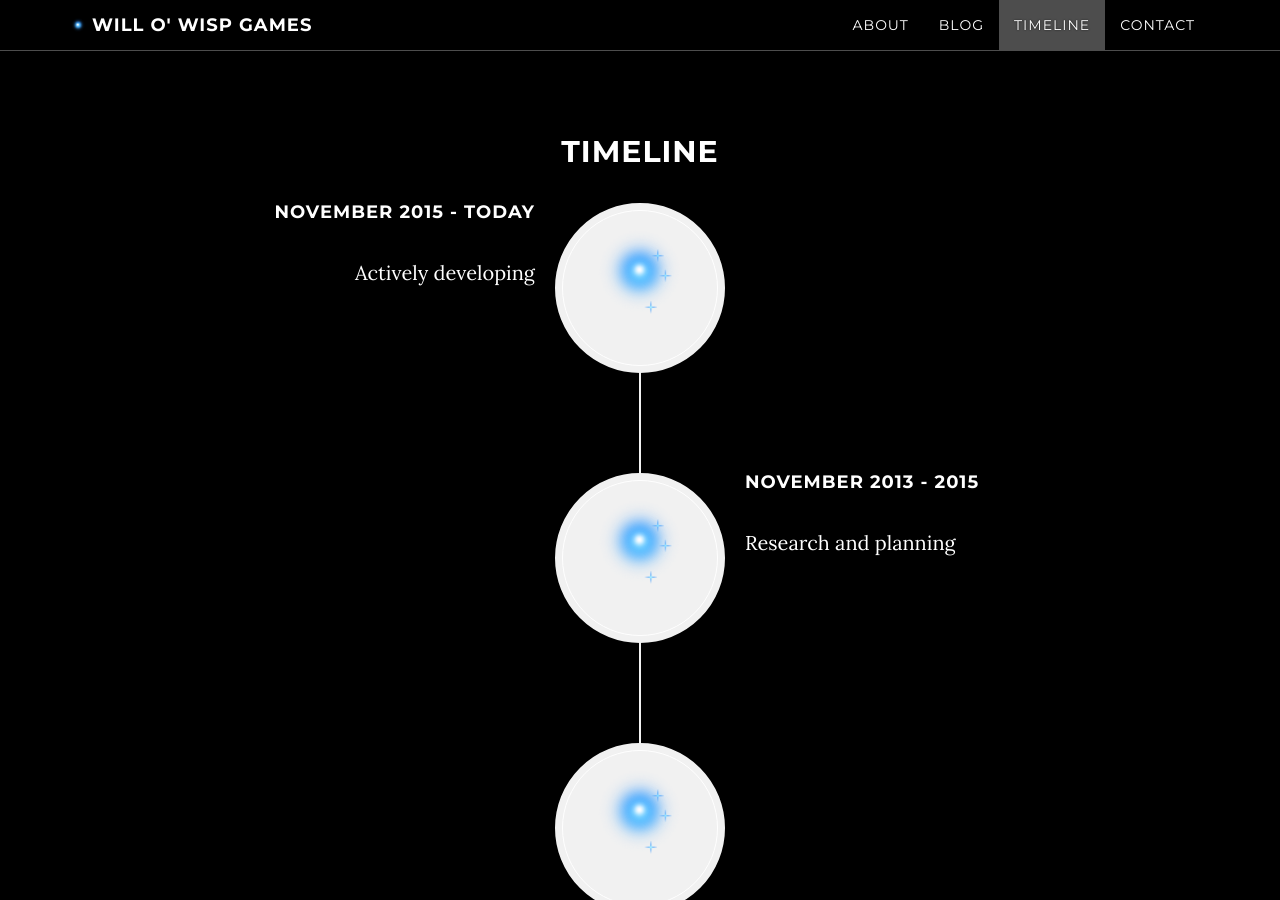
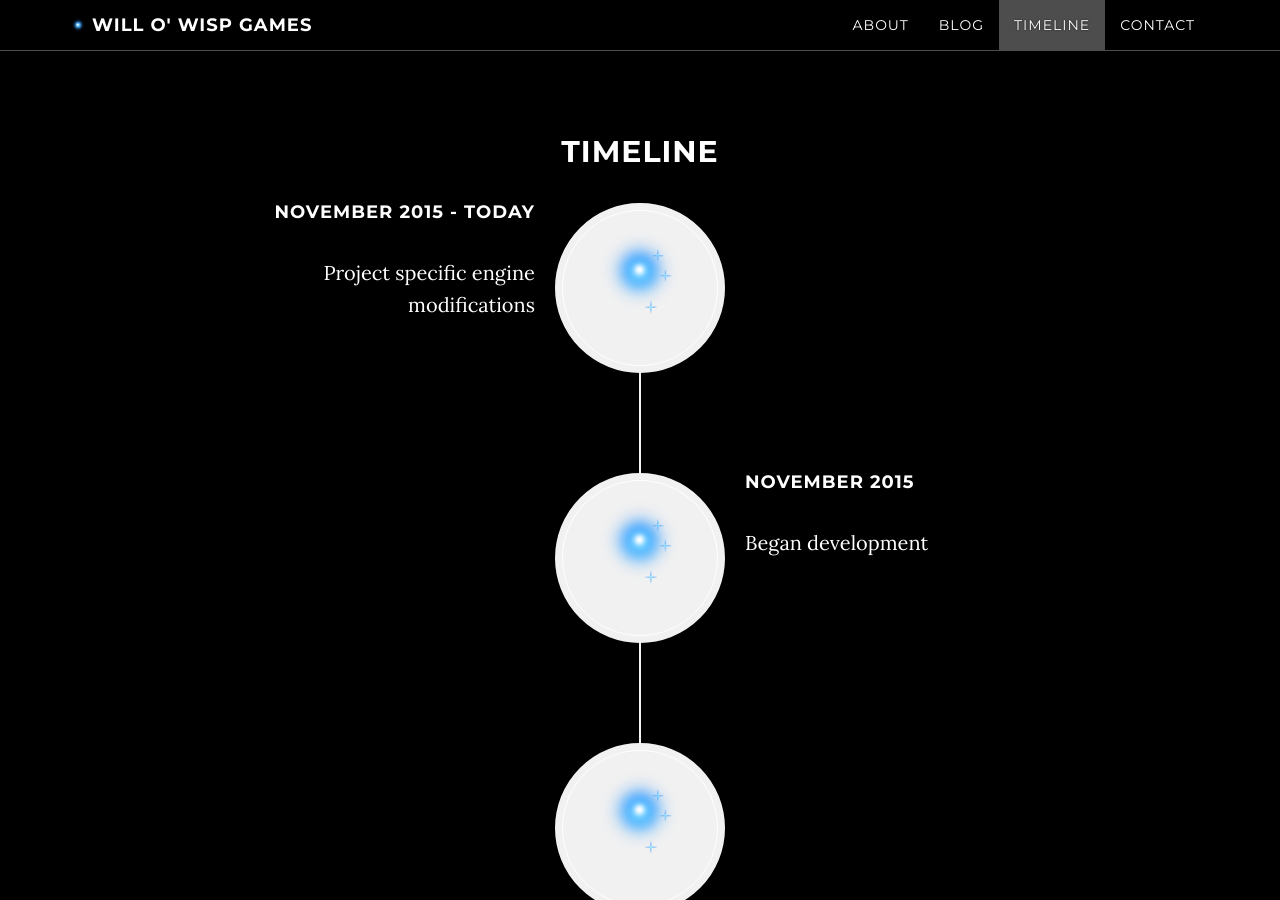
Before and after one commit to WilloWispGames/WilloWispGames.github.io, a Jekyll site: the page built from index.html, in a window 1280 px wide and 900 px high, scrolled down 2253 px. Built offline with Jekyll 4.4.1, drawn with Linux system fonts in a browser that asks for light colours; nearby versions of some CDN libraries; comment, search, counter and statistics services are not loaded.

Commit message:
Update _config.yml

```diff
--- a/_config.yml
+++ b/_config.yml
@@ -114,10 +114,10 @@ syntax-highlight: True
 events:
   - image: "/img/wowLogo.png"
     date: "November 2015 - Today"
-    description: "Actively developing"
+    description: "Project specific engine modifications"
   - image: "/img/wowLogo.png"
-    date: "November 2013 - 2015"
-    description: "Research and planning"
+    date: "November 2015"
+    description: "Began development"
 
 # First image of the Timeline
 
```
